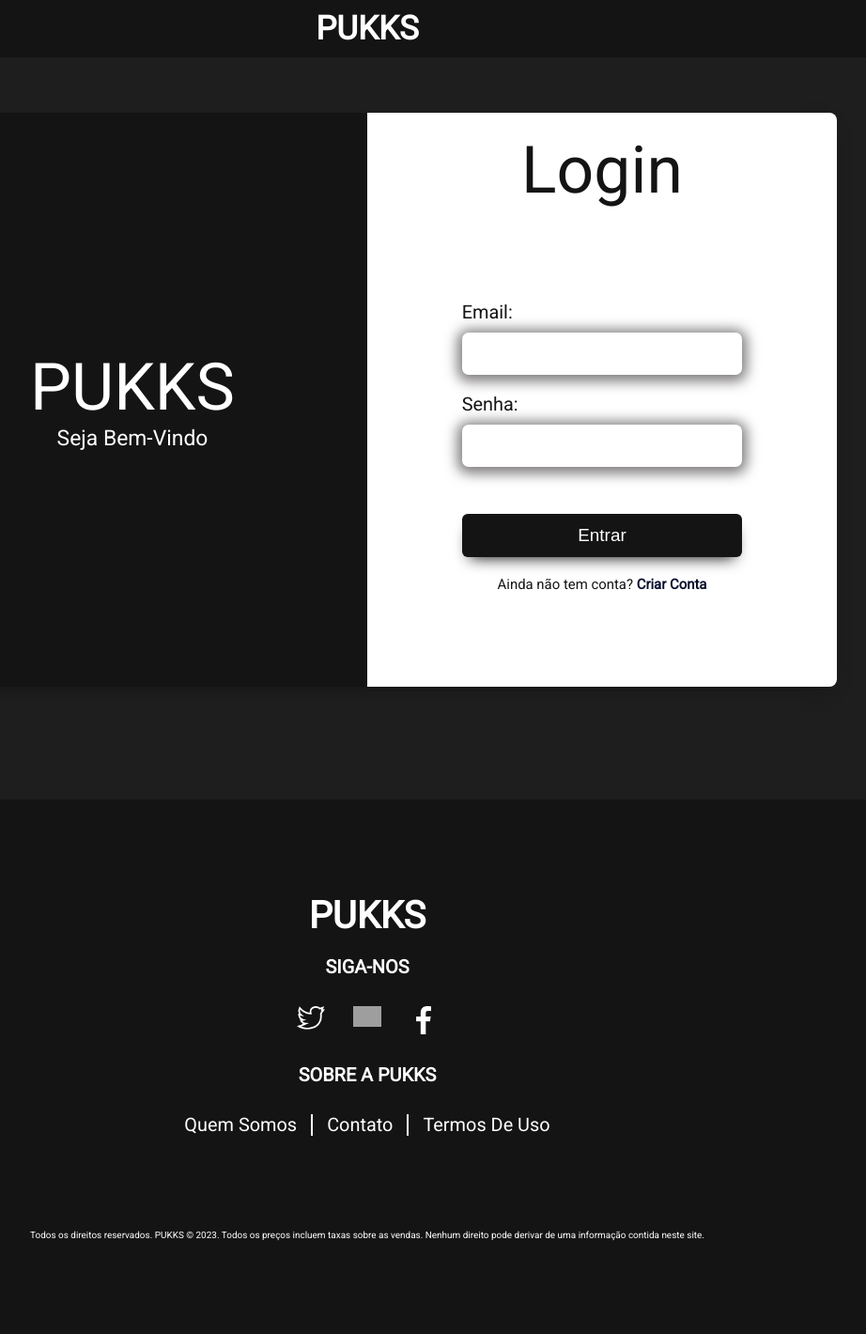
After one commit to KauanCleuton/Pukks, a PHP site: page /login.html in a window 1280 px wide. The commit adds this page. Shown: the whole page at 94% size, without its empty margins (249-1171 px from the left). Run offline with PHP 8.4, Linux system fonts and the light colour scheme; grey boxes are pictures that could not be loaded.

Commit message:
login page

```diff
--- a/Pukks P. Inicial/src/css/global.css
+++ b/Pukks P. Inicial/src/css/global.css
@@ -41,6 +41,12 @@ img{
     grid-column: 1/-1;
 }
 
+.incorrect_input--active{
+    color: red;
+    font-size: min(1.5rem, 4vw);
+    text-align: center;
+}
+
 /* .c-principal {
     width: 100%;
     height: 100vh;
--- /dev/null
+++ b/Pukks P. Inicial/src/css/login/login.css
@@ -0,0 +1,117 @@
+.c-login_principal {
+  background-color: #1e1e1e;
+  display: flex;
+  place-content: center;
+  padding-top: 120px;
+  padding-bottom: 120px;
+}
+.c-login_container{
+  display: flex;
+  border-radius: 8px;
+  box-shadow: -2px 8px 18px -8px #141414;
+}
+.c-login_container__box_banner,.c-login_container__box_inputs {
+  width: min(500px, 100vw);
+}
+.c-login_container__box_banner {
+  display: flex;
+  flex-direction: column;
+  align-items: center;
+  place-content: center;
+  background-color: #141414;
+  border-radius: 8px 0 0 8px;
+}
+.e-box_banner__title {
+  font-size: 7rem;
+  font-weight: 100;
+}
+.e-box_banner__subtitle {
+  font-size: 2.3rem;
+}
+.c-login_container__box_inputs {
+  background-color: #fff;
+  display: flex;
+  flex-direction: column;
+  align-items: center;
+  border-radius: 0 8px 8px 0;
+  position: relative;
+}
+.e-box_inputs__form {
+  display: flex;
+  flex-direction: column;
+  gap: 20px;
+  padding: 10rem;
+}
+.e-box_inputs__title {
+  margin-top: 2rem;
+  font-size: min(7rem, 15vw);
+  font-weight: 100;
+  color: #141414;
+}
+.e-form__input_box {
+  display: flex;
+  flex-direction: column;
+  gap: 10px;
+}
+.e-form__input_box label {
+  font-size: min(2rem, 5vw);
+  color: #141414;
+}
+
+.e-form__ipunt_box__input {
+  border: none;
+  border-radius: 7px;
+  box-shadow: 0 .2rem 1.4rem 5px #7e7b7b;
+  padding: 1.2rem 1rem;
+  width: min(60vw, 30rem);
+  outline: none;
+  font-family: 'Roboto', sans-serif;
+  font-size: min(1.8rem, 4vw);
+}
+.e-form__button {
+  padding: 1.2rem 4.4rem;
+  border: none;
+  background-color: #141414;
+  color: #fff;
+  border-radius: 6px;
+  font-size: 1.9rem;
+  cursor: pointer;
+  transition: background .3s ease-in-out;
+  box-shadow: 0 9px 1.6rem -8px #141414;
+  margin-top: 30px;
+}
+.e-form__button:hover {
+  background-color: transparent;
+  color: #141414;
+  box-shadow: 0px 0px 0px 2px #141414;
+}
+.e-form__link_register {
+  font-weight: 400;
+  font-size: min(1.5rem, 4vw);
+  text-align: center;
+  color: #141414;
+}
+.e-form__link_register__link {
+  font-weight: 600;
+  color: #081030;
+
+}
+@media(max-width: 1037px) {
+  .c-login_container__box_banner {
+    display: none;
+  }
+  .c-login_container{
+    box-shadow: 2px 0px 57px -12px #141414;
+  }
+  .c-login_container__box_inputs {
+    border-radius: 8px;
+  }
+
+  .e-box_inputs__form {
+    padding: 3rem;
+  }
+
+  .e-form__ipunt_box__input {
+    margin-top: 10px;
+  }
+}
--- a/Pukks P. Inicial/src/css/principal/carrosel.css
+++ b/Pukks P. Inicial/src/css/principal/carrosel.css
@@ -46,30 +46,30 @@
   position: absolute;
 }
 
-input{
+.e-carrosel__conteudo__slider input{
   display: none;
 }
 
-label{
+.e-navigation label{
   display: block;
   border-radius: 100%;
-  width: 20px;
-  height: 20px;
-  padding: 10px;
+  width: 10px;
+  height: 10px;
+  padding: 5px;
   background: transparent;
-  border: 3px solid #ffff;
+  border: 2px solid #ffff;
   cursor: pointer;
 }
 
-label:hover{
+.e-navigation label:hover{
   background: #ffff;
   transition: 0.5s;
 }
 
 .e-navigation-auto div{
-  border: 3px solid;
+  border: 2px solid;
   border-radius: 100%;
-  padding: 10px;
+  padding: 5px;
   cursor: pointer;
   transition: 0.5s;
 }
@@ -118,7 +118,7 @@ label:hover{
     gap: 10px;
   }
 
-  label, .e-navigation-auto div{
+  .e-navigation label, .e-navigation-auto div{
     width: 15px;
     height: 15px;
     padding: 5px;
--- a/Pukks P. Inicial/src/css/principal/menu.css
+++ b/Pukks P. Inicial/src/css/principal/menu.css
@@ -18,6 +18,7 @@
 
 .e-menu__title {
   font-size: 35px;
+  text-align: center;
 }
 
 .e-menu__list,
--- a/Pukks P. Inicial/src/css/style.css
+++ b/Pukks P. Inicial/src/css/style.css
@@ -7,3 +7,8 @@
 @import url('./principal/cards.css');
 @import url('./principal/marcas.css');
 @import url('./principal/footer.css');
+
+/* login */
+@import url('./login/login.css');
+
+/* cadastro */
--- a/Pukks P. Inicial/src/js/index.js
+++ b/Pukks P. Inicial/src/js/index.js
@@ -1,7 +1,7 @@
+if(document.URL === 'http://127.0.0.1:5500/Pukks%20P.%20Inicial/src/index.html#'){
   // mobile menu
   const btnHambuger = document.querySelector('[data-js="btn-hambuger"]')
   const menu = document.querySelector('[data-js="menu-list"]')
-
   const toggleMenu = (event) => {
     if (event.type === "touchstart") {
       event.preventDefault()
@@ -101,3 +101,18 @@ const slideMarcasEvent = ({target}) => {
   }
 
   containerMarcas.addEventListener("click", slideMarcasEvent)
+}
+
+
+// login page
+
+// const formLogin = document.querySelector('[data-js="form_login"]')
+
+// formLogin.addEventListener('submit', event => {
+//   event.preventDefault()
+//   const emailInput = event.target.email.value
+//   const senhaInput = event.target.senha.value
+//   if(){
+
+//   }
+// })
--- /dev/null
+++ b/Pukks P. Inicial/src/login.html
@@ -0,0 +1,67 @@
+<!DOCTYPE html>
+<html lang="pt-br">
+
+<head>
+  <meta charset="UTF-8">
+  <meta http-equiv="X-UA-Compatible" content="IE=edge">
+  <meta name="viewport" content="width=device-width, initial-scale=1.0">
+  <link rel="preconnect" href="https://fonts.googleapis.com">
+  <link rel="preconnect" href="https://fonts.gstatic.com" crossorigin>
+  <link href="https://fonts.googleapis.com/css2?family=Montserrat&family=Roboto&display=swap" rel="stylesheet">
+  <link rel="stylesheet" href="./css/style.css">
+  <title>Pukks - Login</title>
+</head>
+
+<body>
+  <header class="c-header">
+    <h1 class="e-menu__title"><a href="./index.html">PUKKS</a></h1>
+  </header>
+
+  <main class="c-login_principal">
+    <div class="c-login_container">
+      <div class="c-login_container__box_banner">
+        <h2 class="e-box_banner__title">PUKKS</h2>
+        <p class="e-box_banner__subtitle">Seja Bem-Vindo</p>
+      </div>
+      <div class="c-login_container__box_inputs">
+        <h2 class="e-box_inputs__title">Login</h2>
+        <form action="login.php" method="get" class="e-box_inputs__form" data-js="form_login">
+          <div class="e-form__input_box">
+            <label for="email">Email:</label>
+            <input type="email" name="email" id="email" class="email e-form__ipunt_box__input">
+          </div>
+          <div class="e-form__input_box">
+            <label for="senha">Senha:</label>
+            <input type="password" id="senha" name="senha" class="password e-form__ipunt_box__input">
+          </div>
+          <button class="e-form__button">Entrar</button>
+          <span class="e-form__link_register">Ainda não tem conta? <a href="#" class="e-form__link_register__link">Criar Conta</a></span>
+        </form>
+      </div>
+    </div>
+  </main>
+
+  <footer class="c-rodape">
+    <h2 class="e-rodape__title">PUKKS</h2>
+    <nav class="e-rodape__nav">
+
+      <h3 class="e-rodape__nav__social__title">siga-nos</h3>
+      <ul class="e-rodape__nav__social">
+        <li class="e-nav__social__item"><a href=""><img src="./img/redes_sociais/twitter.png" alt="twitter"></a></li>
+        <li class="e-nav__social__item"><a href=""><img src="./img/redes_sociais/instagram.png" alt="instagram"></a></li>
+        <li class="e-nav__social__item"><a href=""><img src="./img/redes_sociais/facebook.png" alt="facebook"></a></li>
+      </ul>
+
+      <h3 class="e-rodape__nav__about__title">sobre a pukks</h3>
+      <ul class="e-rodape__nav__about">
+        <li class="e-nav__about__item"><a href="">quem somos</a></li>
+        <li class="e-nav__about__item"><a href="">contato</a></li>
+        <li class="e-nav__about__item"><a href="">termos de uso</a></li>
+      </ul>
+    </nav>
+    <p class="e-rodape__terms">Todos os direitos reservados. PUKKS © 2023. Todos os preços incluem taxas sobre as vendas. Nenhum direito pode derivar de uma informação contida neste site.</p>
+</footer>
+<script src="./js/index.js"></script>
+</body>
+
+</html>
```
Also changed, not shown: Pukks P. Inicial/src/index.html (+5 -5 lines), Pukks P. Inicial/src/cadastro.html (added). Lines whose indentation alone changed are shown as unchanged.
